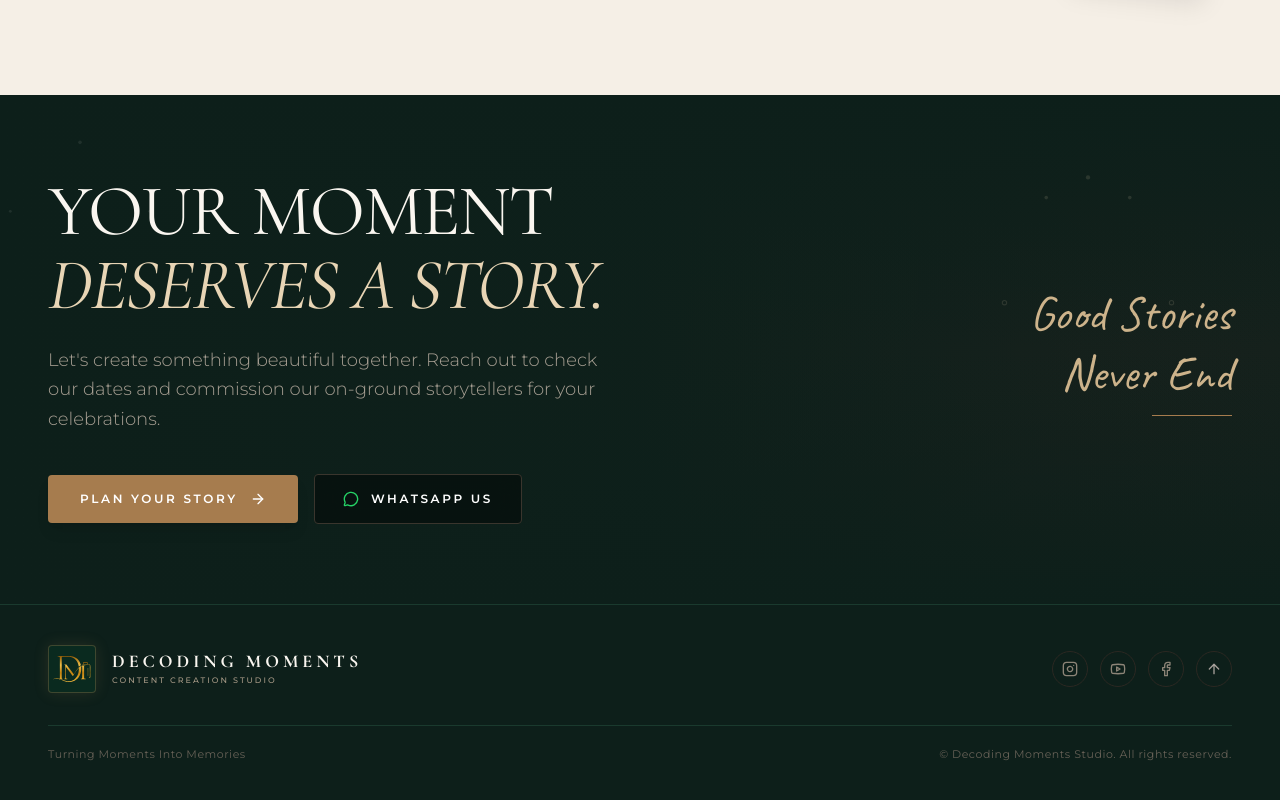
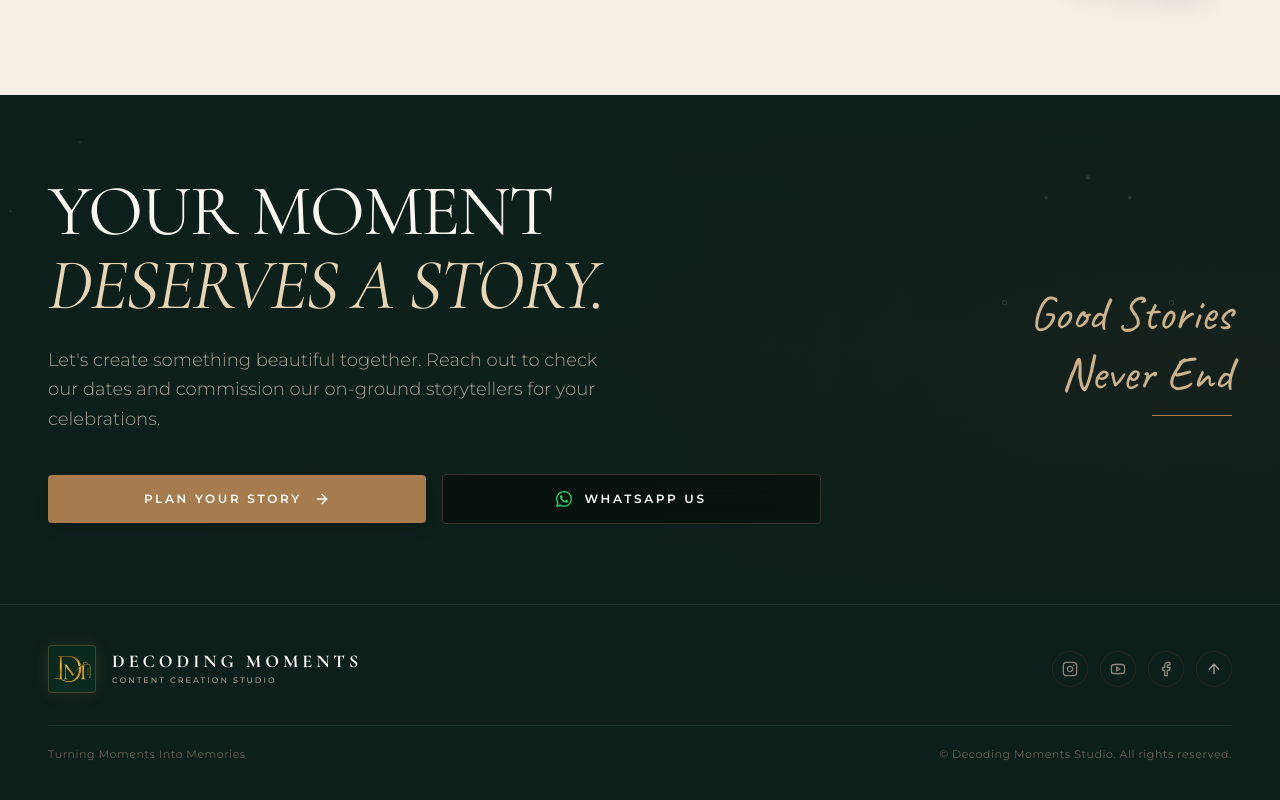
Before and after one commit to hetsha/decodeportfolio, a React (Vite) app in the folder decoding-moments/: page / in a window 1280 px wide. Shown: the part 3318-4118 px from the top of the page. Built offline with nearby package versions, Linux system fonts and the light colour scheme; no server answers; a web font is replaced by a local one.

Commit message:
whatsapp button update

```diff
--- a/decoding-moments/src/components/GrandCtaSection.tsx
+++ b/decoding-moments/src/components/GrandCtaSection.tsx
@@ -1,7 +1,13 @@
 import React from 'react';
-import { ArrowRight, MessageCircle } from 'lucide-react';
+import { ArrowRight } from 'lucide-react';
 import { motion } from 'motion/react';
 import { IndianArchSvg, IndianLotusBotanicalSvg } from './IndianMotifs';
+
+const WhatsAppIcon: React.FC<{ className?: string }> = ({ className }) => (
+  <svg viewBox="0 0 24 24" aria-hidden="true" className={className} fill="currentColor" focusable="false">
+    <path d="M17.472 14.382c-.297-.149-1.758-.867-2.03-.967-.273-.099-.471-.148-.67.15-.197.297-.767.966-.94 1.164-.173.199-.347.223-.644.075-.297-.15-1.255-.463-2.39-1.475-.883-.788-1.48-1.761-1.653-2.059-.173-.297-.018-.458.13-.606.134-.133.298-.347.446-.52.149-.174.198-.298.298-.497.099-.198.05-.371-.025-.52-.075-.149-.669-1.612-.916-2.207-.242-.579-.487-.5-.669-.51-.173-.008-.371-.01-.57-.01-.198 0-.52.074-.792.372-.272.297-1.04 1.016-1.04 2.479 0 1.462 1.065 2.875 1.213 3.074.149.198 2.096 3.2 5.077 4.487.709.306 1.262.489 1.694.625.712.227 1.36.195 1.871.118.571-.085 1.758-.719 2.006-1.413.248-.694.248-1.289.173-1.413-.074-.124-.272-.198-.57-.347m-5.421 7.403h-.004a9.87 9.87 0 01-5.031-1.378l-.361-.214-3.741.982.998-3.648-.235-.374a9.86 9.86 0 01-1.51-5.26c.001-5.45 4.436-9.884 9.888-9.884 2.64 0 5.122 1.03 6.988 2.898a9.825 9.825 0 012.893 6.994c-.003 5.45-4.437 9.884-9.885 9.884m8.413-18.297A11.815 11.815 0 0012.05 0C5.495 0 .16 5.335.157 11.892c0 2.096.547 4.142 1.588 5.945L.057 24l6.305-1.654a11.882 11.882 0 005.683 1.448h.005c6.554 0 11.89-5.335 11.893-11.893a11.821 11.821 0 00-3.48-8.413z" />
+  </svg>
+);
 
 interface GrandCtaSectionProps {
   onOpenBooking: () => void;
@@ -71,7 +77,7 @@
               <button
                 type="button"
                 onClick={onOpenBooking}
-                className="inline-flex items-center space-x-3 px-8 py-4 bg-[#A67C4E] hover:bg-[#8F663B] text-white text-xs font-semibold uppercase tracking-luxury rounded-sm transition-all shadow-lg hover:shadow-xl active:scale-95 cursor-pointer"
+                className="flex-1 basis-0 min-w-[190px] inline-flex items-center justify-center space-x-3 px-7 py-4 bg-[#A67C4E] hover:bg-[#8F663B] text-white text-xs font-semibold uppercase tracking-luxury rounded-sm transition-all shadow-lg hover:shadow-xl active:scale-95 cursor-pointer"
               >
                 <span>{section?.primary_cta || 'PLAN YOUR STORY'}</span>
                 <ArrowRight className="w-4 h-4" />
@@ -80,9 +86,9 @@
               <button
                 type="button"
                 onClick={onOpenWhatsApp}
-                className="inline-flex items-center space-x-3 px-7 py-4 border border-[#3A352D] hover:border-[#A67C4E] bg-black/40 backdrop-blur-md text-white text-xs font-semibold uppercase tracking-luxury rounded-sm transition-all active:scale-95 cursor-pointer"
+                className="flex-1 basis-0 min-w-[190px] inline-flex items-center justify-center space-x-3 px-7 py-4 border border-[#3A352D] hover:border-[#A67C4E] bg-black/40 backdrop-blur-md text-white text-xs font-semibold uppercase tracking-luxury rounded-sm transition-all active:scale-95 cursor-pointer"
               >
-                <MessageCircle className="w-4 h-4 text-[#25D366]" />
+                <WhatsAppIcon className="w-4 h-4 text-[#25D366]" />
                 <span>{section?.secondary_cta || 'WHATSAPP US'}</span>
               </button>
             </div>
```
